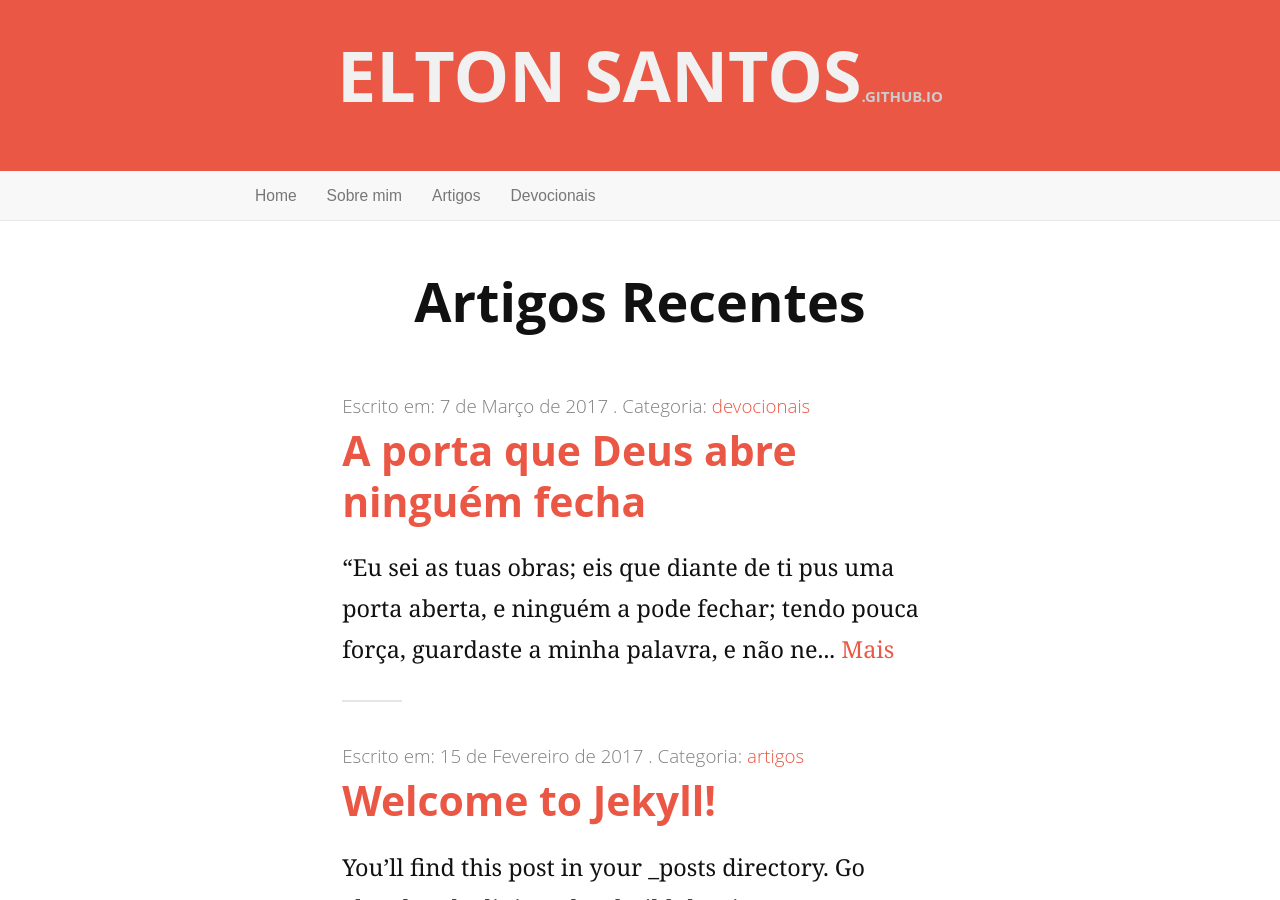
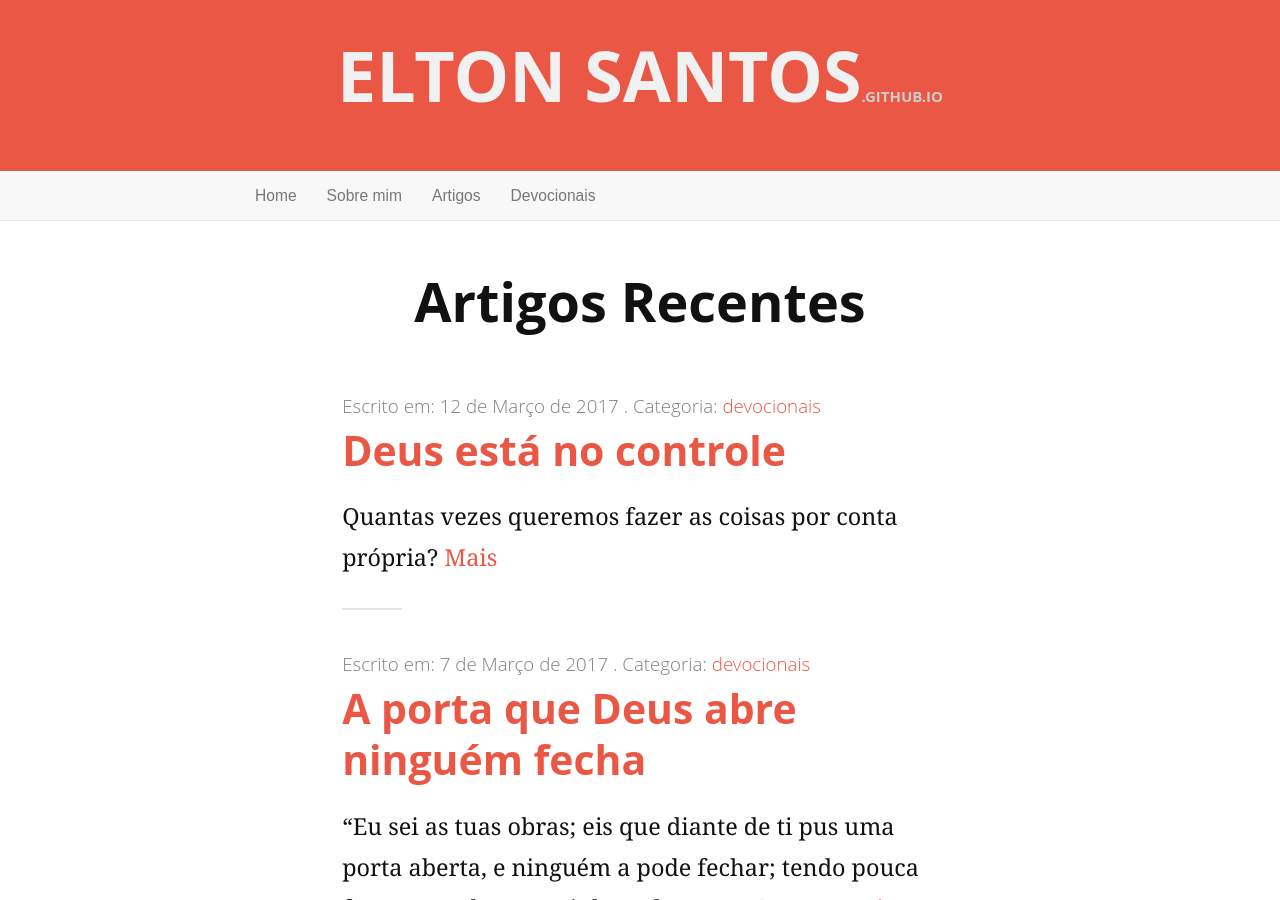
Before and after one commit to eltonsantos/eltonsantos.github.io, a Jekyll site: the page built from index.html, in a window 1280 px wide and 900 px high. Built offline with Jekyll 4.4.1, drawn with Linux system fonts in a browser that asks for light colours; nearby versions of some CDN libraries; the list of posts is cut into pages by our own code; comment, search, counter and statistics services are not loaded.

Commit message:
article - Deus está no controle

```diff
--- /dev/null
+++ b/_posts/2017-03-12-deus-esta-no-controle.md
@@ -0,0 +1,13 @@
+---
+layout: post
+title: Deus está no controle
+categories: devocionais
+image: controle.jpg
+logo: controle.jpg
+description: Deus está no controle.
+url: https://eltonsantos.github.io/devocionais/a-porta-que-deus-abre-ninguem-fecha/
+author: Elton Santos
+comments: true
+---
+
+Quantas vezes queremos fazer as coisas por conta própria?
```
Also changed, not shown: _posts/2017-03-07-a-porta-que-deus-abre-ninguem-fecha.md (+3 -1 lines), images/controle.jpg (added).
